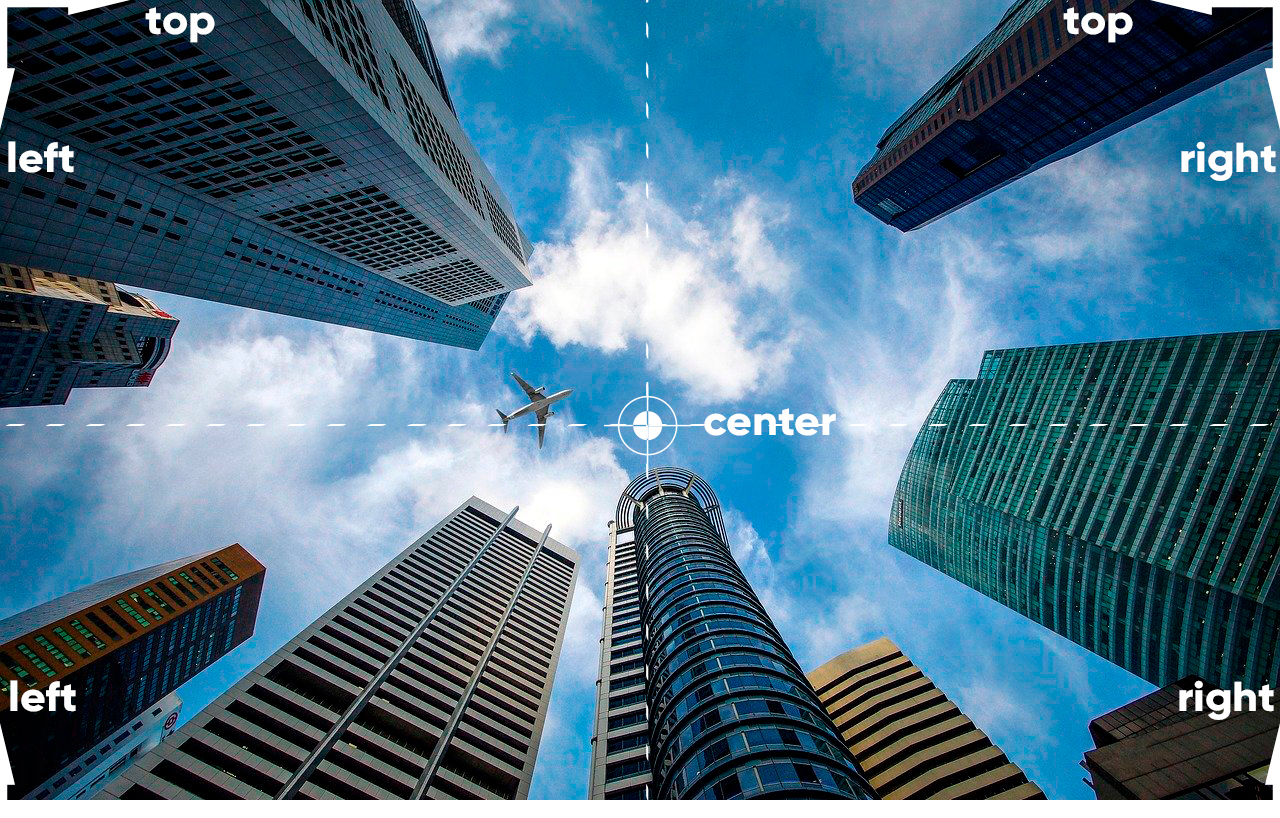
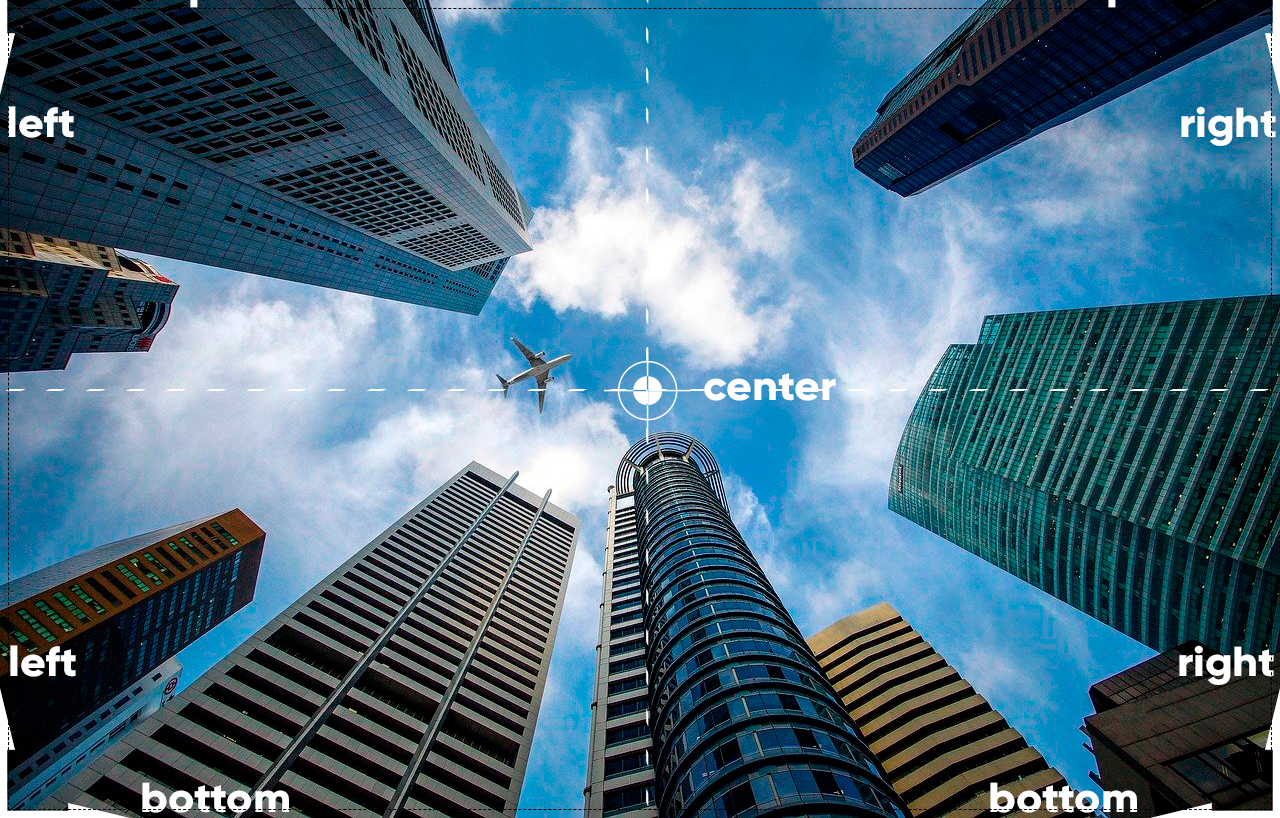
Before and after one commit to flaviobarbosadossantos/html-css, a plain HTML site: page exercicios/exercicio0023/fundo005.html in a window 1280 px wide. Drawn offline with Linux system fonts and the light colour scheme.

Commit message:
Update fundo005.html

```diff
--- a/exercicios/exercicio0023/fundo005.html
+++ b/exercicios/exercicio0023/fundo005.html
@@ -6,7 +6,10 @@
     <title>posicionamento</title>
     <style>
      body{
+        height: 100vh;
+        border:1px dashed  black;
         background-image: url(imagens/wallpaper003.jpg);
+        background-position:right bottom;
      }
     </style>
 </head>
```
